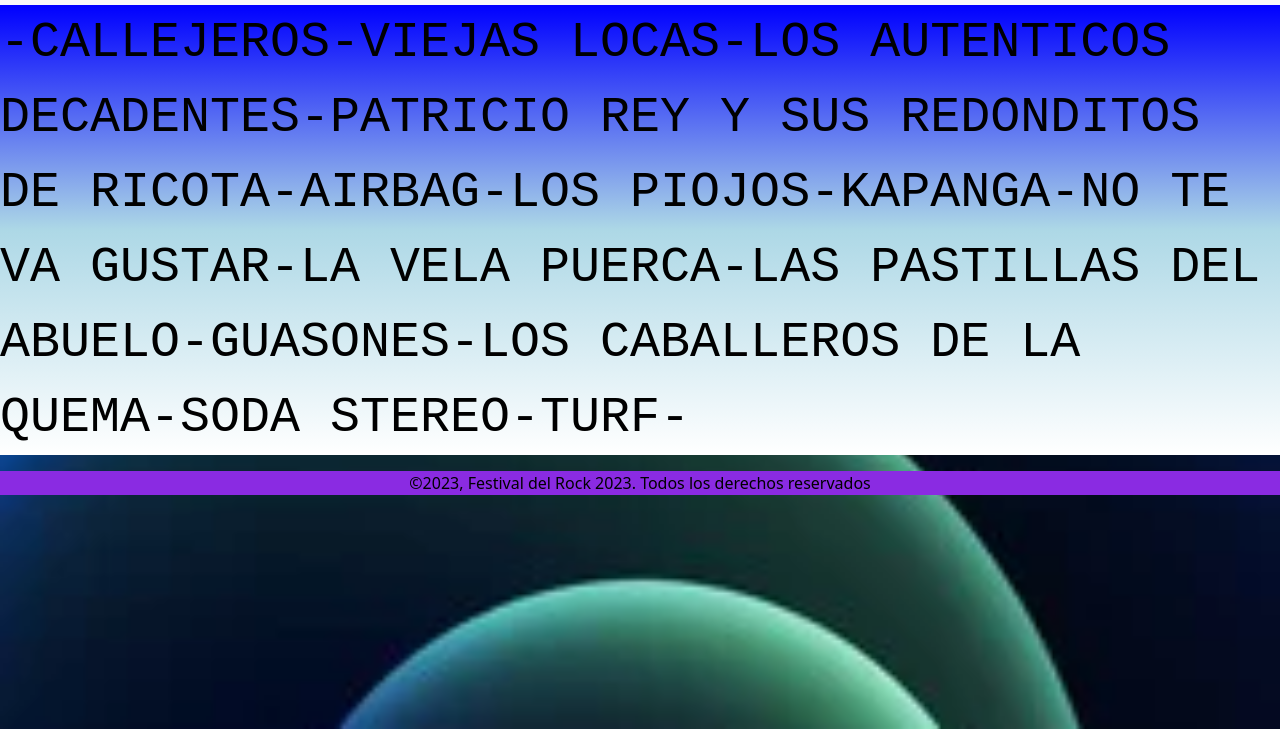
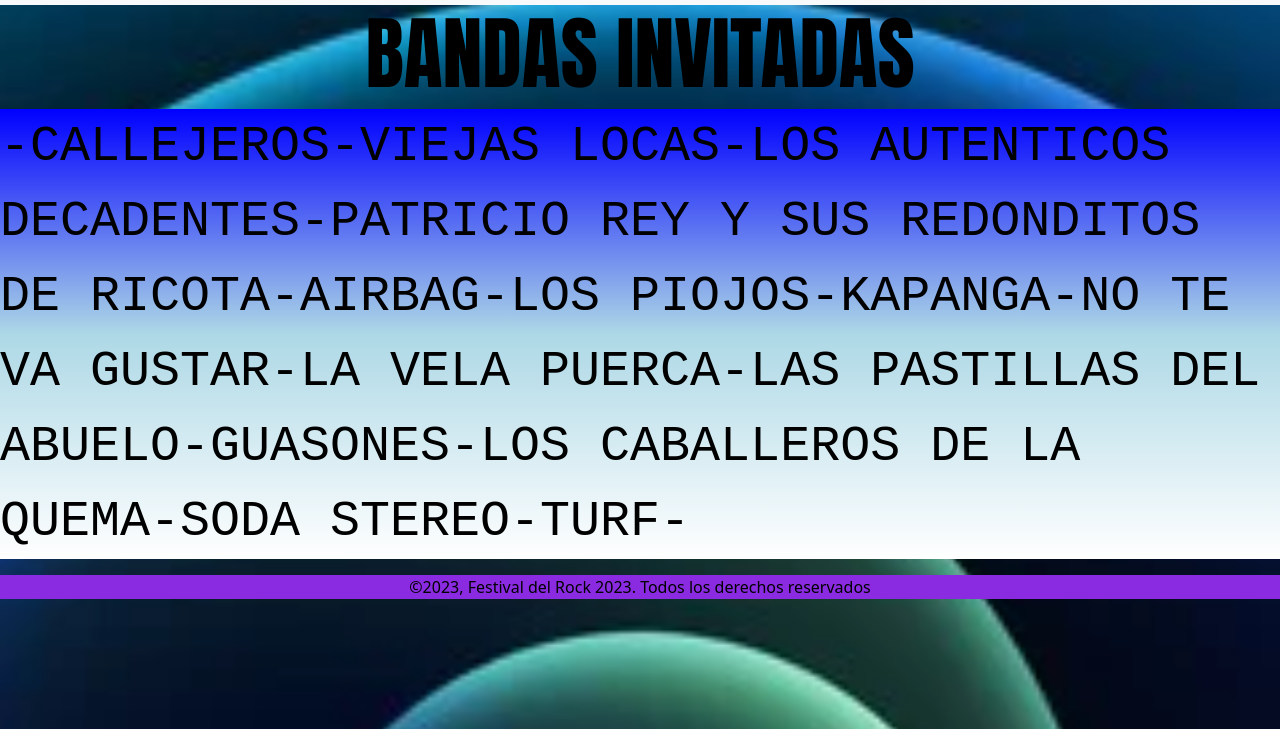
Before and after one commit to luqui32/repositorio-lucas, a website: page pages/Line-up.html in a window 1280 px wide. Shown: the part 71-800 px from the top of the page. Drawn offline with nearby package versions, Linux system fonts and the light colour scheme.

Commit message:
detalles

```diff
--- a/pages/Line-up.html
+++ b/pages/Line-up.html
@@ -38,6 +38,7 @@
             </div>
           </nav>
           <main>
+            <h1 class="bandas">BANDAS INVITADAS</h1>
             <p class="line">-CALLEJEROS-VIEJAS LOCAS-LOS AUTENTICOS DECADENTES-PATRICIO REY Y SUS REDONDITOS DE RICOTA-AIRBAG-LOS PIOJOS-KAPANGA-NO TE VA GUSTAR-LA VELA PUERCA-LAS PASTILLAS DEL ABUELO-GUASONES-LOS CABALLEROS DE LA QUEMA-SODA STEREO-TURF-</p>
           </main>
         <footer>
--- a/sass/_line-up.scss
+++ b/sass/_line-up.scss
@@ -13,3 +13,10 @@
       transform: scale(-1);
     }
   }
+
+  .bandas{
+    font-size: 80px;
+    font-family: Impact, Haettenschweiler, 'Arial Narrow Bold', sans-serif;
+    text-align: center;
+    color: black;
+  }
```
Also changed, not shown: css/estilos.css, 1 other file.
